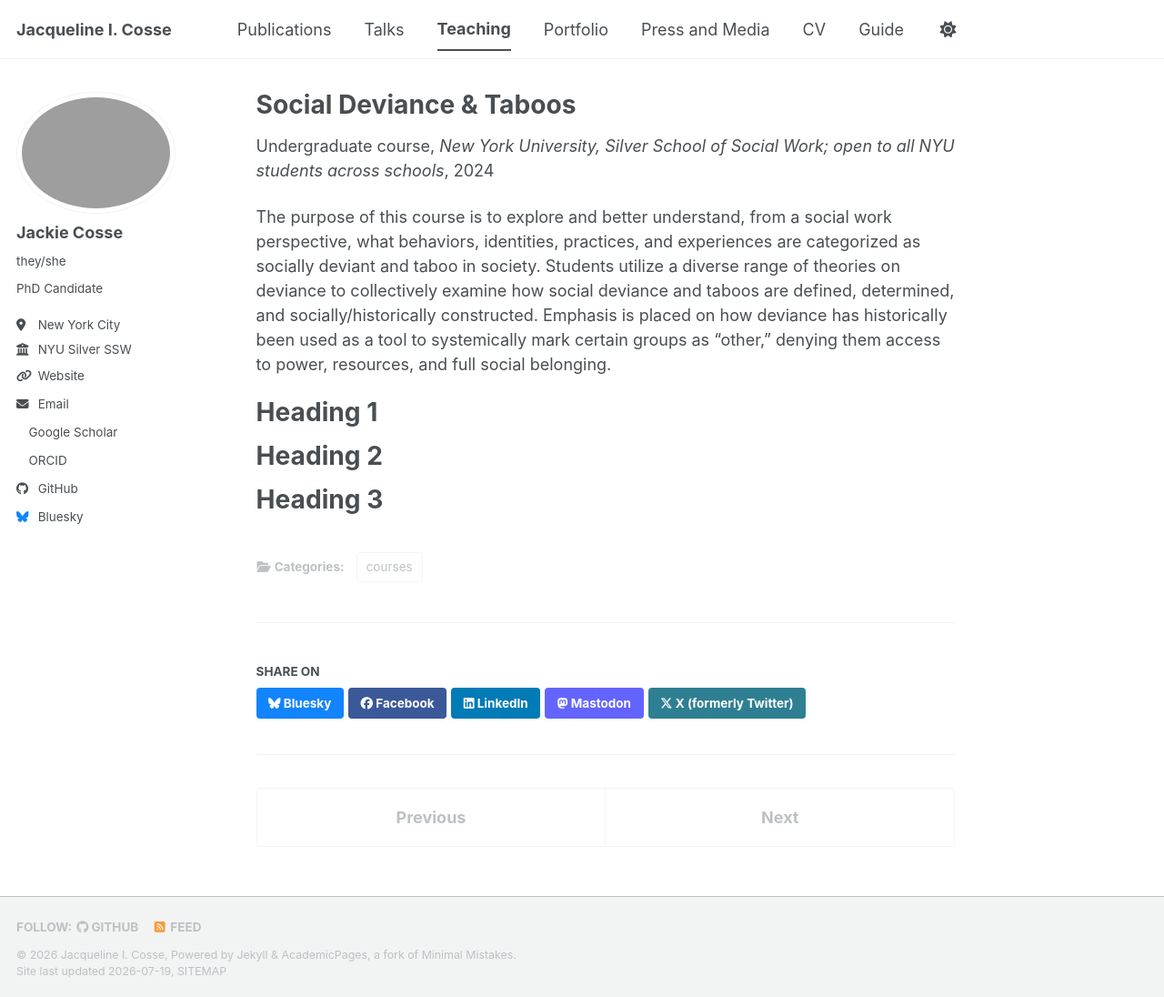
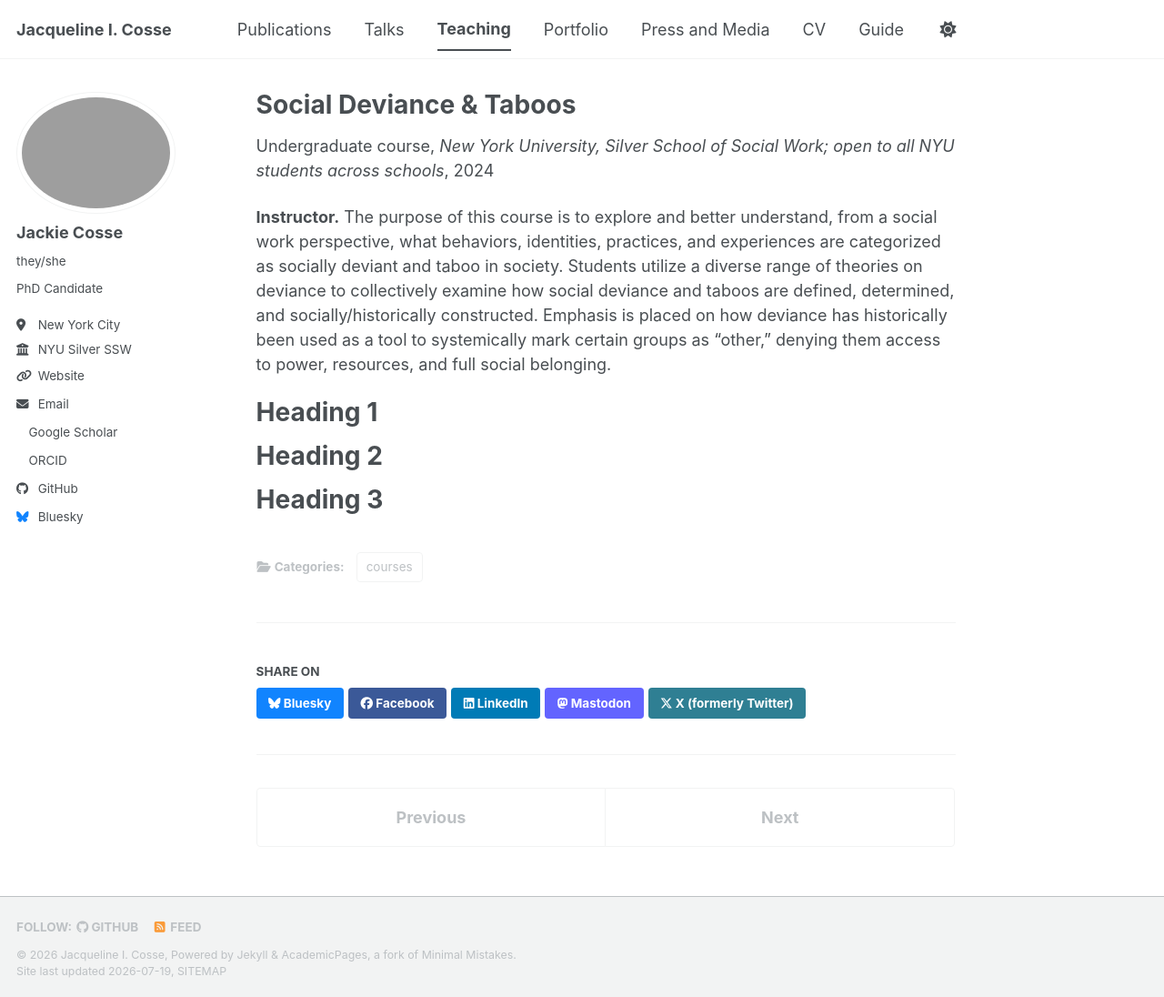
Before and after one commit to jackiecosse/jackiecosse.com, a Jekyll site: the page built from _teaching/2024-SDT-spring-teaching.md, in a window 1280 px wide and 1096 px high. Shown: the whole window at 91% size. Built offline with Jekyll 4.4.1, drawn with Linux system fonts in a browser that asks for light colours; a style sheet for code colours, icons or effects is not loaded.

Commit message:
Update 2024-SDT-spring-teaching.md

```diff
--- a/_teaching/2024-SDT-spring-teaching.md
+++ b/_teaching/2024-SDT-spring-teaching.md
@@ -8,7 +8,7 @@
 category: courses
 location: "New York, NY"
 ---
-The purpose of this course is to explore and better understand, from a social work perspective, what behaviors, identities, practices, and experiences are categorized as socially deviant and taboo in society. Students utilize a diverse range of theories on deviance to collectively examine how social deviance and taboos are defined, determined, and socially/historically constructed. Emphasis is placed on how deviance has historically been used as a tool to systemically mark certain groups as “other,” denying them access to power, resources, and full social belonging.
+<b>Instructor.</b> The purpose of this course is to explore and better understand, from a social work perspective, what behaviors, identities, practices, and experiences are categorized as socially deviant and taboo in society. Students utilize a diverse range of theories on deviance to collectively examine how social deviance and taboos are defined, determined, and socially/historically constructed. Emphasis is placed on how deviance has historically been used as a tool to systemically mark certain groups as “other,” denying them access to power, resources, and full social belonging.
 
 Heading 1
 ======
```
